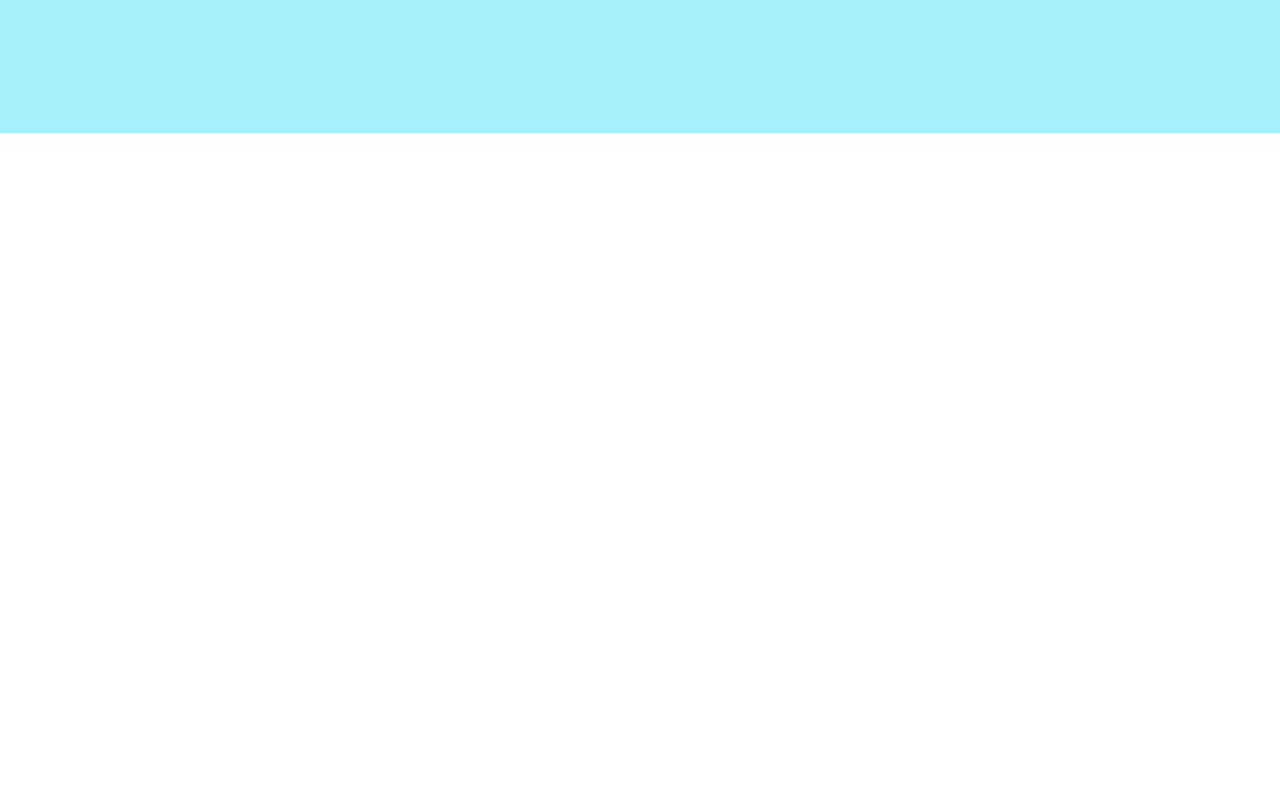
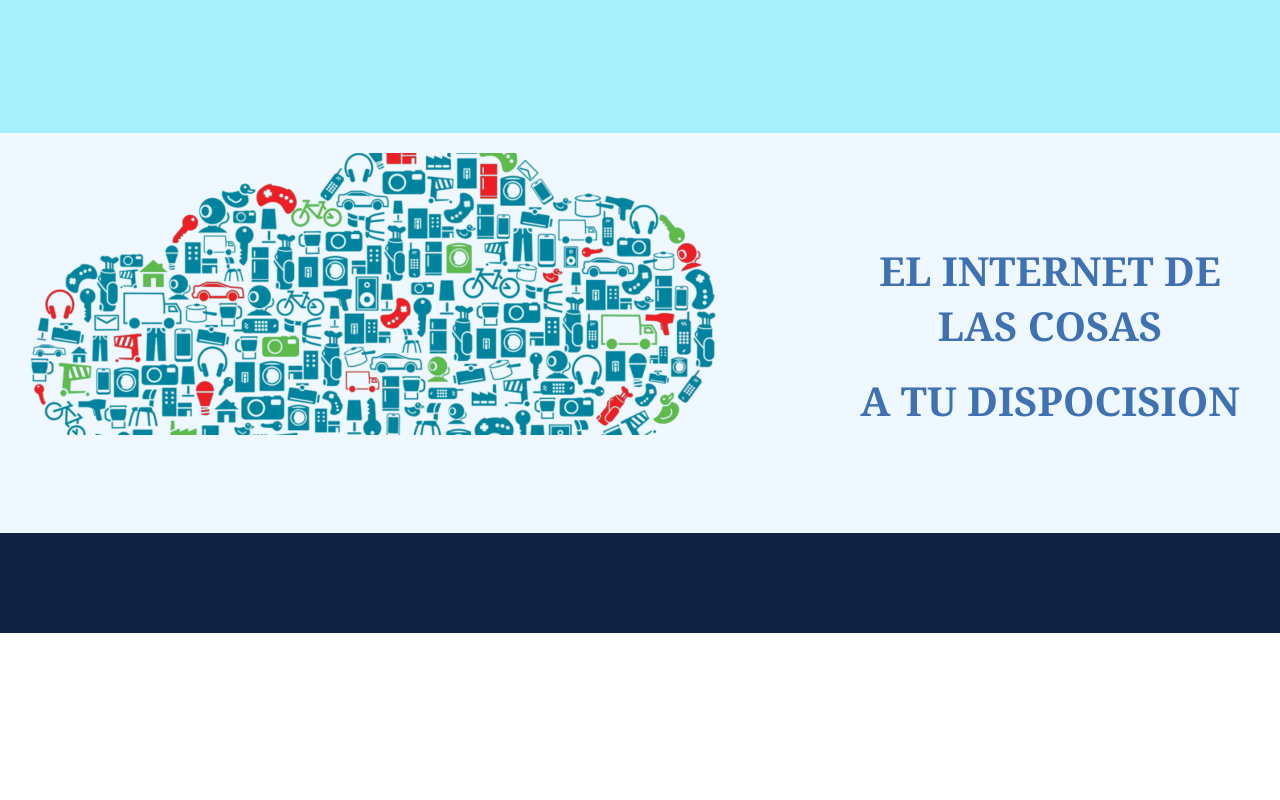
Before and after one commit to Carlosfranco17/PROYECTO-DE-CODERHOUSE, a plain HTML site: page index.html in a window 1280 px wide. Shown: the part 2240-3040 px from the top of the page. After the commit the page ends 2873 px from the top, so only its background shows below. Drawn offline with Linux system fonts and the light colour scheme.

Commit message:
imagenes descargadas

```diff
--- a/css/Index.css
+++ b/css/Index.css
@@ -92,7 +92,9 @@ h2{
 }
 
 .contenido2{
-  height: 100vh;
+  height: 50vh;
+  display: flex;
+  background-color: aliceblue;
 }
 .caja1{
 
@@ -158,3 +160,30 @@ footer{
   width:125px ;
   height:45px ;
 }
+
+
+
+.caja7{
+  width: 100vh;
+
+}
+.caja8{
+
+
+
+
+}
+.iot{
+  margin-top: 10px;
+  width: 720px;
+  height: 282px;
+}
+.iott1{
+  margin-top: 100px;
+}
+
+.ioth{
+  font-family: Georgia, 'Times New Roman', Times, serif, 'Lucida Sans Regular', 'Lucida Grande', 'Lucida Sans Unicode', Geneva, Verdana, sans-serif;
+  color: #3f71b3;
+
+}
--- a/index.html
+++ b/index.html
@@ -104,9 +104,23 @@
         </div>
       </article>
 
-      <article class="contenido2"></article>
+      <article class="contenido2 flex">
+
+<div class="caja7 caja">
+<img src="img/iot51.png" alt="" class="iot">
+</div>
+
+<div class="caja8 caja">
+<h2 class="iott1 ioth">EL INTERNET DE LAS COSAS</h2>
+<h2 class="iott2 ioth">A TU DISPOCISION</h2>
+</div>
+
+      </article>
+
     </main>
-    <footer></footer>
+    <footer>
+
+    </footer>
 
     <script type="text/javascript">
       window.addEventListener("scroll", function () {
```
Also changed, not shown: img/iot.png (added), img/iot51.png (added), img/tarjetas/audiovisuales/N6CATGVQJBC53N5KXQZU2UPSWA.jpg (added), img/tarjetas/audiovisuales/asistente.webp (added), img/tarjetas/audiovisuales/descarga.jpg (added), img/tarjetas/audiovisuales/doorbird-integracion-videoportero-ip-sistema-domotico.png (added), img/tarjetas/climatizacion/aire.jpg (added), img/tarjetas/climatizacion/termostato.jpg (added), img/tarjetas/electrodomestico/comedero.jpg (added), img/tarjetas/electrodomestico/televisor.jpg (added), img/tarjetas/hogar/cortinas-persianas-motorizadas.jpg (added), img/tarjetas/hogar/que-es-la-domotica-en-nuestro-hogar.jpg (added), img/tarjetas/iluminacion/cortinas-persianas-motorizadas (1).jpg (added), img/tarjetas/seguridad/videocameras-600x450-1.png (added).
